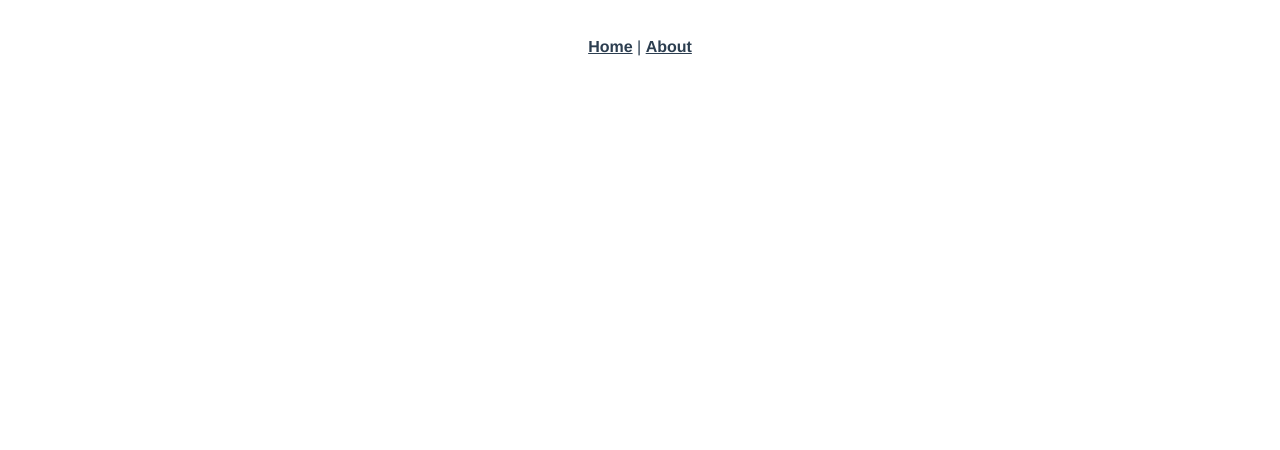
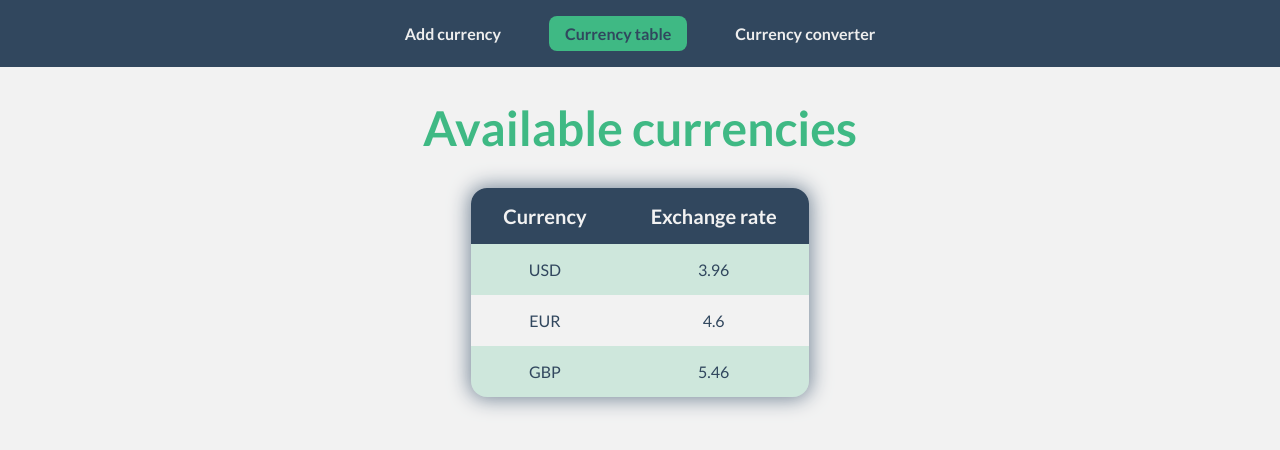
Before and after one commit to toniemati/zad-simple, a Vue app: page /table in a window 1280 px wide. Before the commit this address had no page. Shown: the top 450 px of the page. Built offline with nearby package versions, Linux system fonts and the light colour scheme.

Commit message:
router, store, table and conveter

```diff
--- a/src/App.vue
+++ b/src/App.vue
@@ -1,30 +1,54 @@
 <template>
   <div id="nav">
-    <router-link to="/">Home</router-link> |
-    <router-link to="/about">About</router-link>
+    <router-link to="/add">Add currency</router-link>
+    <router-link to="/table">Currency table</router-link>
+    <router-link to="/converter">Currency converter</router-link>
   </div>
   <router-view/>
 </template>
 
 <style>
+@import url('https://fonts.googleapis.com/css2?family=Lato:wght@400;700&display=swap');
+
+* {
+  margin: 0;
+  padding: 0;
+  box-sizing: border-box;
+}
+
+body {
+  background-color: hsl(0, 0%, 95%);
+}
+
 #app {
-  font-family: Avenir, Helvetica, Arial, sans-serif;
-  -webkit-font-smoothing: antialiased;
-  -moz-osx-font-smoothing: grayscale;
-  text-align: center;
-  color: #2c3e50;
+  font-family: Lato, sans-serif;
 }
 
 #nav {
-  padding: 30px;
+  display: flex;
+  justify-content: center;
+  align-items: center;
+  gap: 2rem;
+
+  padding: 1rem;
+  background-color: #31475E;
 }
 
 #nav a {
+  text-decoration: none;
+
+  padding: 0.5rem 1rem;
+  color: #eee;
   font-weight: bold;
-  color: #2c3e50;
+  text-align: center;
+
+
+  border-radius: 0.5rem;
+  transition: all 0.2s ease-in-out;
 }
 
 #nav a.router-link-exact-active {
-  color: #42b983;
+  background-color: #3FB984;
+  color: #31475E;
 }
 </style>
--- a/src/router/index.js
+++ b/src/router/index.js
@@ -1,19 +1,32 @@
 import { createRouter, createWebHistory } from 'vue-router'
-import Home from '../views/Home.vue'
+import AddCurrency from '../views/AddCurrency.vue';
+import CurrencyTable from '../views/CurrencyTable.vue';
+import CurrencyConverter from '../views/CurrencyConverter.vue';
 
 const routes = [
   {
     path: '/',
-    name: 'Home',
-    component: Home
+    redirect: '/table'
   },
   {
-    path: '/about',
-    name: 'About',
-    // route level code-splitting
-    // this generates a separate chunk (about.[hash].js) for this route
-    // which is lazy-loaded when the route is visited.
-    component: () => import(/* webpackChunkName: "about" */ '../views/About.vue')
+    path: '/add',
+    name: 'AddCurrency',
+    component: AddCurrency
+  },
+  {
+    path: '/table',
+    name: 'CurrencyTable',
+    component: CurrencyTable
+  },
+  {
+    path: '/converter',
+    name: 'CurrencyConverter',
+    component: CurrencyConverter
+  },
+  {
+    path: '/:pathMatch(.*)*',
+    name: 'NotFound',
+    redirect: '/table'
   }
 ]
 
--- a/src/store/index.js
+++ b/src/store/index.js
@@ -1,12 +1,8 @@
 import { createStore } from 'vuex'
+import currencies from './modules/currencies'
 
 export default createStore({
-  state: {
-  },
-  mutations: {
-  },
-  actions: {
-  },
   modules: {
+    currencies
   }
 })
--- /dev/null
+++ b/src/store/modules/currencies.js
@@ -0,0 +1,33 @@
+const state = {
+  currencies: [
+    {
+      name: 'usd',
+      value: 3.96
+    },
+    {
+      name: 'eur',
+      value: 4.60
+    },
+    {
+      name: 'gbp',
+      value: 5.46
+    }
+  ]
+};
+
+const getters = {
+  allCurrencies: (state) => {
+    return state.currencies
+  }
+};
+
+const actions = {};
+
+const mutations = {};
+
+export default {
+  state,
+  getters,
+  actions,
+  mutations
+}
--- a/src/views/About.vue
+++ /dev/null
@@ -1,5 +0,0 @@
-<template>
-  <div class="about">
-    <h1>This is an about page</h1>
-  </div>
-</template>
--- /dev/null
+++ b/src/views/AddCurrency.vue
@@ -0,0 +1,39 @@
+<template>
+  <div class="addCurrency">
+    <h1>Adding new currency</h1>
+
+    <form @submit.prevent="formSubmitted">
+      <button type="submit">submit</button>
+    </form>
+  </div>
+</template>
+
+<script>
+export default {
+  name: 'AddCurrency',
+  methods: {
+    formSubmitted: () => {
+      console.log('form submitted');
+    }
+  }
+}
+</script>
+
+<style scoped>
+.addCurrency {
+  display: flex;
+  flex-direction: column;
+  justify-content: center;
+  align-items: center;
+
+  gap: 2rem;
+
+  margin: 2rem 0;
+}
+
+h1 {
+  text-align: center;
+  font-size: 3rem;
+  color: #3fb984;
+}
+</style>
--- /dev/null
+++ b/src/views/CurrencyConverter.vue
@@ -0,0 +1,120 @@
+<template>
+  <div class="currencyConverter">
+    <h1>Currency converter</h1>
+
+    <form @submit.prevent="convert">
+      <input type="number" v-model="value" />
+
+      <select v-model="currency">
+        <option v-for="currency in allCurrencies" :key="currency.name" :value="currency">
+          {{ currency.name.toUpperCase() }}
+        </option>
+      </select>
+
+      <button type="submit">Convert</button>
+    </form>
+
+    <div class="output" v-if="pln">
+      <div class="outputCurrency">
+        <span class="outputValue">{{ value }}</span>
+        <span class="outputText">{{ currency.name.toUpperCase() }}</span>
+      </div>
+      <div>=></div>
+      <div class="outputCurrency">
+        <span class="outputValue">{{ pln }}</span>
+        <span class="outputText">PLN</span>
+      </div>
+    </div>
+
+    <div v-if="errors.length">
+      <p v-for="error, i in errors" :key="i">
+        {{ error }}
+      </p>
+    </div>
+
+  </div>
+</template>
+
+<script>
+import { mapGetters } from 'vuex';
+
+export default {
+  name: 'CurrencyConverter',
+  data: () => {
+    return {
+      currency: null,
+      value: null,
+      pln: null,
+      errors: []
+    }
+  },
+  computed: mapGetters(['allCurrencies']),
+  methods: {
+    convert() {
+      this.errors = [];
+      this.pln = null;
+
+      //* if no currency selected push error
+      if (!this.currency)
+        this.errors.push('Please select currency you want to convert.');
+
+      //* if no value entered push error
+      if (!this.value)
+        this.errors.push('Please enter a value you want to convert.');
+
+      //* setting pln value if no errors
+      if (!this.errors.length)
+        this.pln = (this.currency.value * this.value).toFixed(2); //* 2 decimal points
+    }
+  }
+}
+</script>
+
+<style scoped>
+.currencyConverter {
+  display: flex;
+  flex-direction: column;
+  justify-content: center;
+  align-items: center;
+
+  gap: 2rem;
+
+  margin: 2rem 0;
+}
+
+h1 {
+  text-align: center;
+  font-size: 3rem;
+  color: #3fb984;
+}
+
+p {
+  font-size: 0.9rem;
+  color: red;
+  font-weight: bold;
+}
+
+.outputCurrency {
+  display: flex;
+  flex-direction: row;
+  gap: 0.5rem;
+}
+
+.output {
+  display: flex;
+  flex-direction: row;
+  gap: 1rem;
+
+  font-size: 2rem;
+  font-weight: bold;
+}
+
+.outputValue {
+  color: #31475E;
+}
+
+.outputText {
+  color: #3fb984;
+}
+
+</style>
--- /dev/null
+++ b/src/views/CurrencyTable.vue
@@ -0,0 +1,88 @@
+<template>
+  <div class="currencyTable">
+    <h1>Available currencies</h1>
+
+    <table>
+      <tr>
+        <th>Currency</th>
+        <th>Exchange rate</th>
+      </tr>
+      <tr v-for="currency in allCurrencies" :key="currency.name">
+        <td>{{ currency.name }}</td>
+        <td>{{ currency.value }}</td>
+      </tr>
+    </table>
+  </div>
+</template>
+
+<script>
+import { mapGetters } from 'vuex';
+
+export default {
+  name: 'CurrencyTable',
+  computed: mapGetters(['allCurrencies']),
+}
+</script>
+
+<style scoped>
+.currencyTable {
+  display: flex;
+  flex-direction: column;
+  justify-content: center;
+  align-items: center;
+
+  gap: 2rem;
+
+  margin: 2rem 0;
+}
+
+h1 {
+  text-align: center;
+  font-size: 3rem;
+  color: #3fb984;
+}
+
+table {
+  border-collapse: collapse;
+  box-shadow: 0 0 20px 2px lightslategray;
+
+  text-align: center;
+  border-radius: 1rem;
+  overflow: hidden;
+  cursor: pointer;
+}
+
+tr {
+  transition: all 0.2s ease-in-out;
+  color: #31475E;
+}
+
+/* first tr */
+tr:first-child {
+  font-size: 1.25rem;
+  background-color: #31475E;
+  color: hsl(0, 0%, 95%);
+}
+
+/* even tr except first */
+tr:nth-child(2n + 2) {
+  background-color: #3fb98433;
+}
+
+/* each tr except first */
+tr:nth-child(n + 2):hover {
+  background-color: #3FB984;
+  color: white;
+  font-weight: bold;
+}
+
+td {
+  text-transform: uppercase;
+}
+
+th,
+td {
+  padding: 1rem 2rem;
+}
+
+</style>
```
